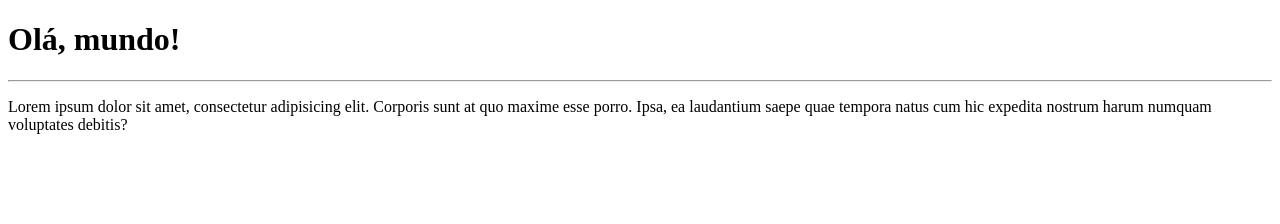
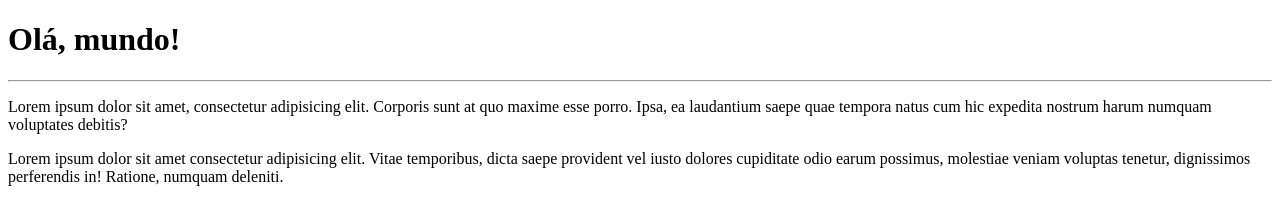
Before and after one commit to Willsonbs/Git, a plain HTML site: page site-exemplo/index.html in a window 1280 px wide. Drawn offline with Linux system fonts and the light colour scheme.

Commit message:
adicionei um parágrafo

```diff
--- a/site-exemplo/index.html
+++ b/site-exemplo/index.html
@@ -9,6 +9,7 @@
     <h1>Olá, mundo!</h1>
     <hr>
     <p>Lorem ipsum dolor sit amet, consectetur adipisicing elit. Corporis sunt at quo maxime esse porro. Ipsa, ea laudantium saepe quae tempora natus cum hic expedita nostrum harum numquam voluptates debitis?</p>
+    <p>Lorem ipsum dolor sit amet consectetur adipisicing elit. Vitae temporibus, dicta saepe provident vel iusto dolores cupiditate odio earum possimus, molestiae veniam voluptas tenetur, dignissimos perferendis in! Ratione, numquam deleniti.</p>
 
 </body>
 </html>
```
